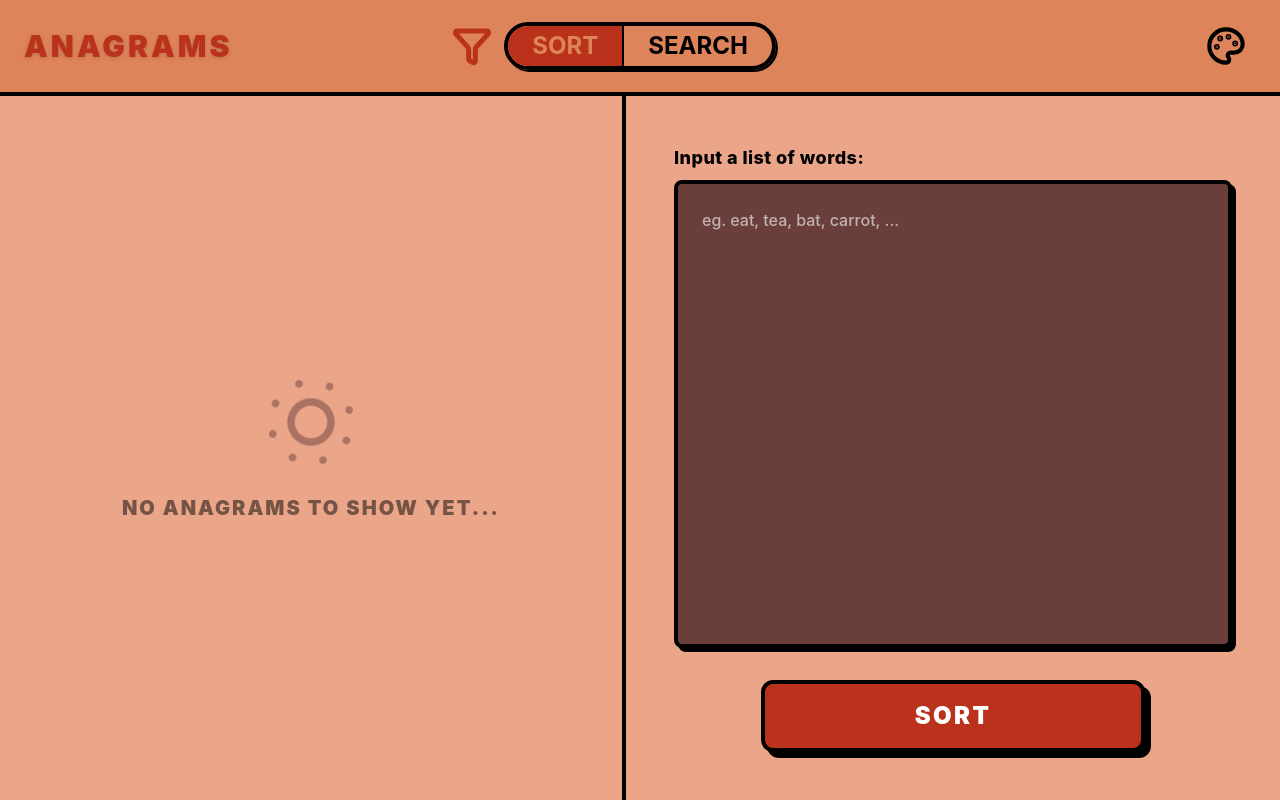
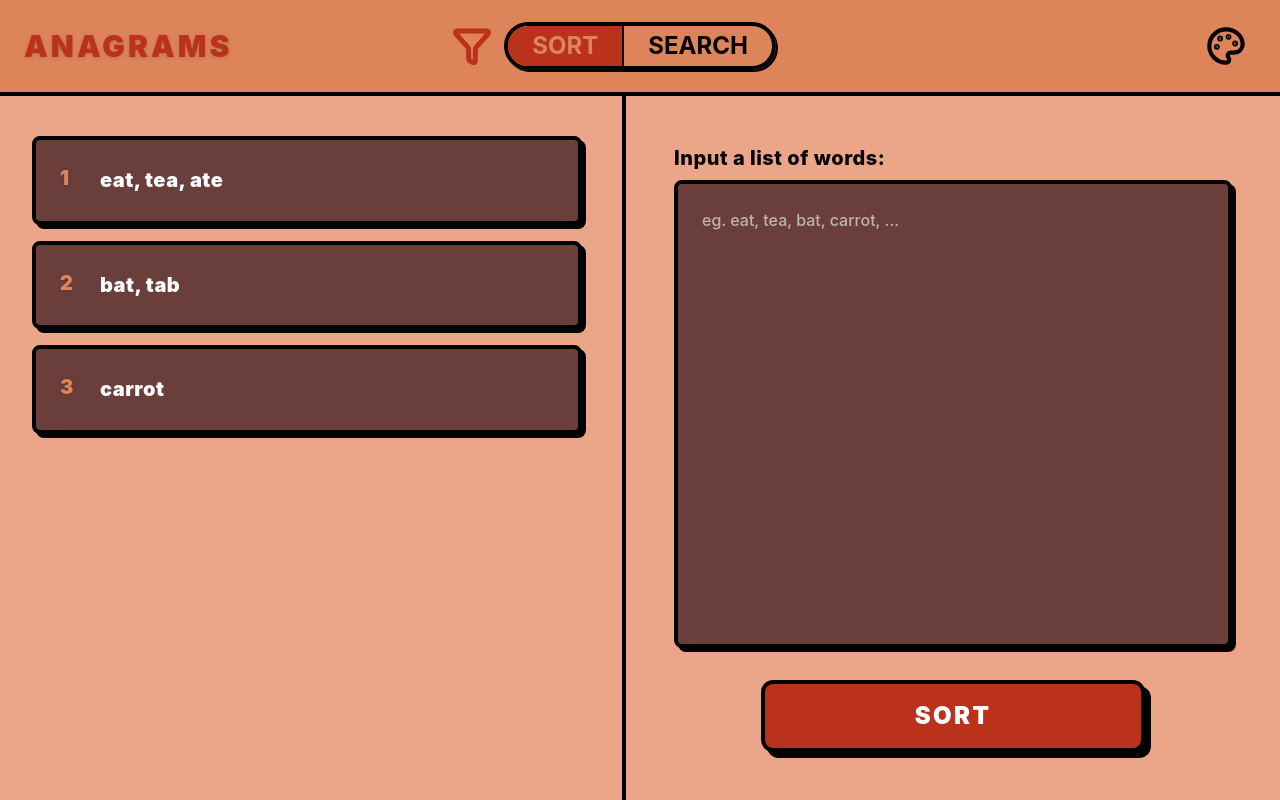
Before and after one commit to Clopo10/Anagram_groups, a React app in the folder frontend/: page / in a window 1280 px wide. Built offline with nearby package versions, Linux system fonts and the light colour scheme; the HTML template or start-up script is replaced by a standard one.

Commit message:
+ result cards

```diff
--- a/frontend/src/App.jsx
+++ b/frontend/src/App.jsx
@@ -23,7 +23,9 @@ export default function App() {
       <main className="flex-1 flex flex-col-reverse md:flex-row overflow-hidden">
         {/* Left Column: Results Area */}
         <div className="flex-1 p-6 md:p-8 flex flex-col overflow-hidden">
-          <ResultPanel results={[]} />
+          <ResultPanel
+            results={[["eat", "tea", "ate"], ["bat", "tab"], ["carrot"]]}
+          />
         </div>
 
         {/* The desktop divider line */}
--- a/frontend/src/components/RequestPanel.jsx
+++ b/frontend/src/components/RequestPanel.jsx
@@ -1,7 +1,7 @@
 export default function RequestPanel({ mode, input, setInput, onSubmit }) {
   return (
     <div className="flex flex-col h-full w-full">
-      <label className="text-black font-extrabold text-lg mb-2 tracking-wide">
+      <label className="text-black font-extrabold text-xl mb-2 tracking-wide">
         Input a list of words:
       </label>
 
--- a/frontend/src/components/ResultPanel.jsx
+++ b/frontend/src/components/ResultPanel.jsx
@@ -22,12 +22,23 @@ export default function ResultPanel({ results = [] }) {
 
   // Populated state
   return (
-    <div className="flex-1 overflow-y-auto pr-2 space-y-4">
-      <div className="w-full p-6 bg-[#6a3f3b] text-white rounded-lg border-4 border-black shadow-[4px_4px_0px_rgba(0,0,0,1)]">
-        <h3 className="font-black text-xl tracking-widest">
-          RESULTS COMING SOON
-        </h3>
-      </div>
+    <div className="flex-1 overflow-y-auto pr-2 pt-2 space-y-4 pb-4 custom-scrollbar">
+      {results.map((group, index) => (
+        <div
+          key={group[0]}
+          className="w-full p-5 sm:p-6 bg-[#6a3f3b] text-white rounded-lg border-4 border-black shadow-[4px_4px_0px_rgba(0,0,0,1)] hover:-translate-y-1 hover:shadow-[6px_6px_0px_rgba(0,0,0,1)] transition-all cursor-default"
+        >
+          <div className="flex items-start gap-3 md:gap-4 font-black text-lg md:text-xl tracking-wide">
+            {/* The Number */}
+            <span className="text-[#de845a] drop-shadow-sm min-w-6">
+              {index + 1}
+            </span>
+
+            {/* The Grouped Words */}
+            <span className="leading-relaxed">{group.join(", ")}</span>
+          </div>
+        </div>
+      ))}
     </div>
   );
 }
```
